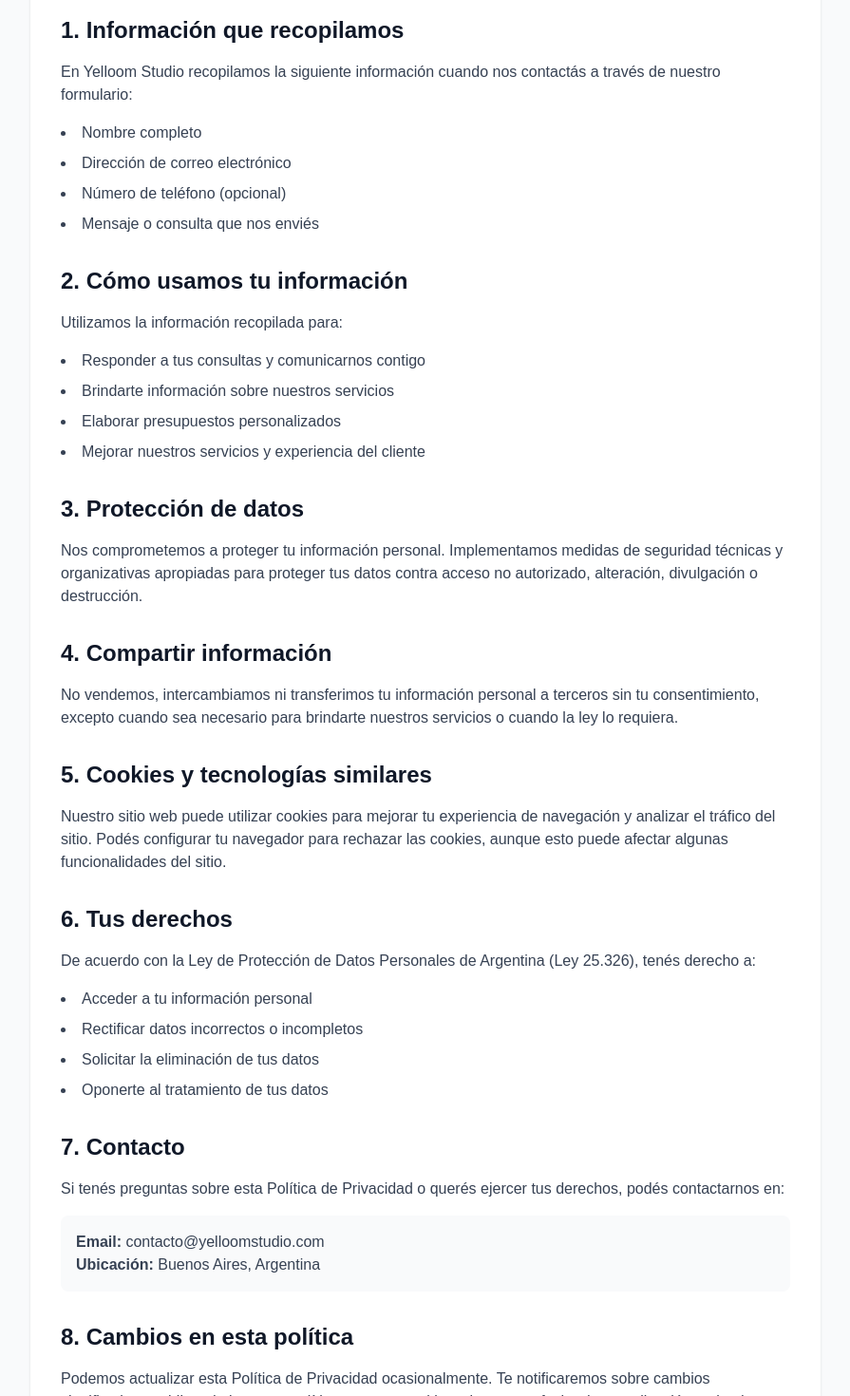
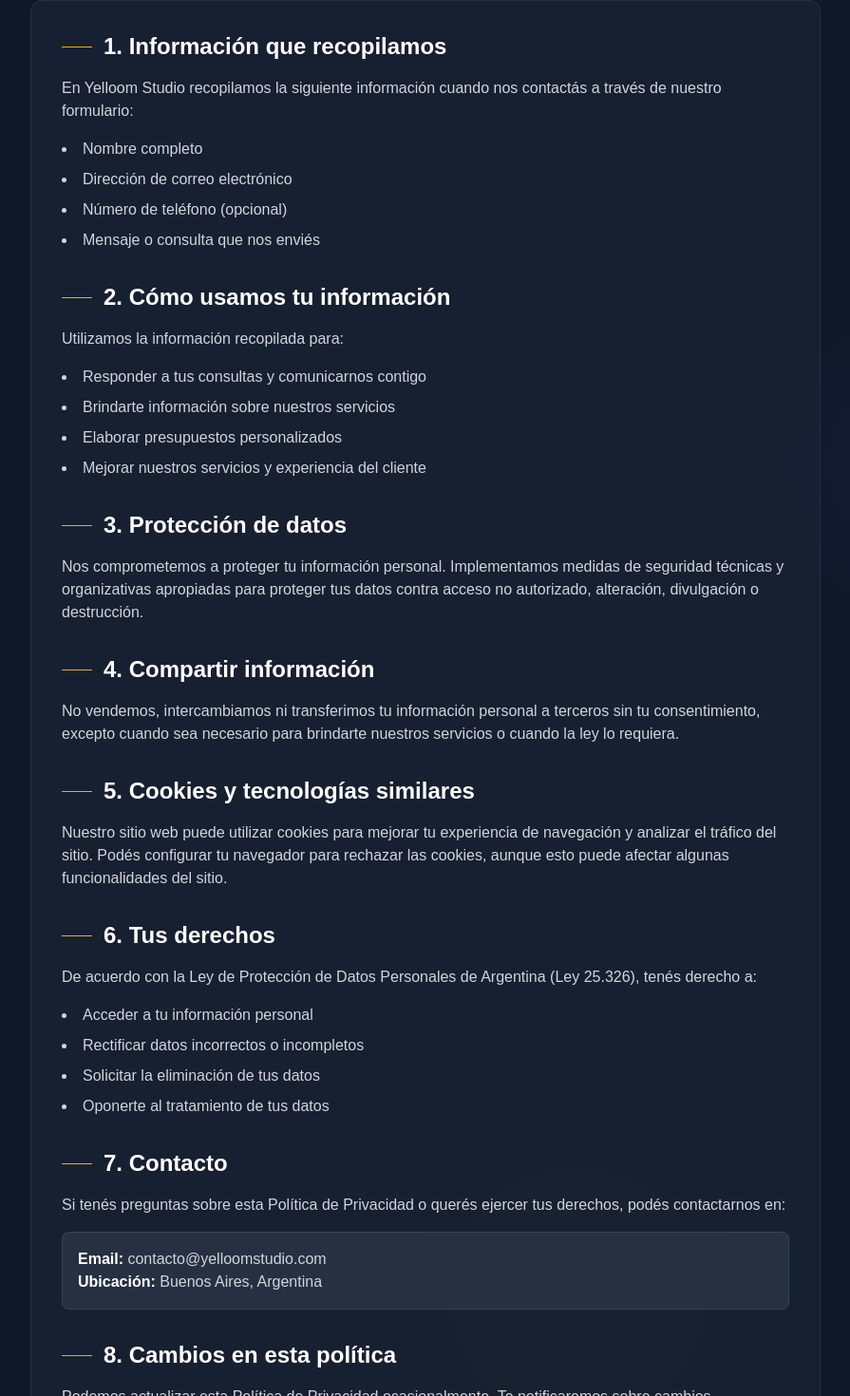
Before and after one commit to yelloomstudio/app-yelloom-studio, a Next.js app: page /privacy-policy in a window 1280 px wide. Shown: the part 260-1730 px from the top of the page at 95% size, without its empty margins (192-1087 px from the left). Built offline with nearby package versions, Linux system fonts and the light colour scheme.

Commit message:
agrego page 'terminos y condiciones'y 'politicas de privacidad' con templates genericos, deberiamos revisar

```diff
--- a/app/privacy-policy/page.tsx
+++ b/app/privacy-policy/page.tsx
@@ -2,13 +2,21 @@ import Link from 'next/link';
 
 export default function PrivacyPolicy() {
     return (
-        <div className="min-h-screen bg-gray-50 py-16">
+        <div className="min-h-screen bg-gray-900 overflow-hidden relative">
+            {/* Elementos decorativos de fondo */}
+            <div className="absolute left-0 top-0 w-full h-full overflow-hidden z-0">
+                <div className="absolute -left-64 top-20 w-96 h-96 bg-blue-500/10 rounded-full opacity-30 blur-xl"></div>
+                <div className="absolute right-0 top-1/3 w-64 h-64 bg-indigo-500/10 rounded-full opacity-30 blur-xl"></div>
+                <div className="absolute left-1/2 bottom-20 w-80 h-80 bg-yellow-500/5 rounded-full opacity-30 blur-xl"></div>
+            </div>
+
+            <div className="relative z-10 py-16">
                 <div className="max-w-4xl mx-auto px-6 lg:px-8">
                     {/* Header */}
                     <div className="mb-12">
                         <Link
                             href="/"
-                        className="inline-flex items-center text-blue-600 hover:text-blue-700 transition-colors duration-300 mb-6"
+                            className="inline-flex items-center text-blue-400 hover:text-blue-300 transition-colors duration-300 mb-6"
                         >
                             <svg className="w-5 h-5 mr-2" fill="none" stroke="currentColor" viewBox="0 0 24 24">
                                 <path strokeLinecap="round" strokeLinejoin="round" strokeWidth={2} d="M10 19l-7-7m0 0l7-7m-7 7h18" />
@@ -16,24 +24,29 @@ export default function PrivacyPolicy() {
                             Volver al inicio
                         </Link>
 
-                    <h1 className="text-4xl font-bold text-gray-900 mb-4">
-                        Política de Privacidad
+                        <h1 className="text-4xl md:text-5xl font-bold text-white mb-6">
+                            Política de <span className="relative inline-block">Privacidad
+                                <span className="absolute -bottom-2 left-0 w-full h-1 bg-gradient-to-r from-yellow-300 to-yellow-600"></span>
+                            </span>
                         </h1>
-                    <p className="text-xl text-gray-600">
+                        <p className="text-xl text-gray-300">
                             Última actualización: {new Date().toLocaleDateString('es-AR')}
                         </p>
                     </div>
 
                     {/* Content */}
                     <div className="prose prose-lg max-w-none">
-                    <div className="bg-white rounded-lg shadow-sm p-8 space-y-8">
+                        <div className="bg-gray-800/50 backdrop-blur-sm rounded-xl border border-gray-700/50 p-8 space-y-8 hover:border-blue-500/30 transition-colors duration-300">
 
                             <section>
-                            <h2 className="text-2xl font-semibold text-gray-900 mb-4">1. Información que recopilamos</h2>
-                            <p className="text-gray-700 mb-4">
+                                <h2 className="text-2xl font-semibold text-white mb-4 flex items-center">
+                                    <span className="h-px w-8 bg-yellow-500 mr-3"></span>
+                                    1. Información que recopilamos
+                                </h2>
+                                <p className="text-gray-300 mb-4">
                                     En Yelloom Studio recopilamos la siguiente información cuando nos contactás a través de nuestro formulario:
                                 </p>
-                            <ul className="list-disc list-inside text-gray-700 space-y-2">
+                                <ul className="list-disc list-inside text-gray-300 space-y-2">
                                     <li>Nombre completo</li>
                                     <li>Dirección de correo electrónico</li>
                                     <li>Número de teléfono (opcional)</li>
@@ -42,11 +55,14 @@ export default function PrivacyPolicy() {
                             </section>
 
                             <section>
-                            <h2 className="text-2xl font-semibold text-gray-900 mb-4">2. Cómo usamos tu información</h2>
-                            <p className="text-gray-700 mb-4">
+                                <h2 className="text-2xl font-semibold text-white mb-4 flex items-center">
+                                    <span className="h-px w-8 bg-yellow-500 mr-3"></span>
+                                    2. Cómo usamos tu información
+                                </h2>
+                                <p className="text-gray-300 mb-4">
                                     Utilizamos la información recopilada para:
                                 </p>
-                            <ul className="list-disc list-inside text-gray-700 space-y-2">
+                                <ul className="list-disc list-inside text-gray-300 space-y-2">
                                     <li>Responder a tus consultas y comunicarnos contigo</li>
                                     <li>Brindarte información sobre nuestros servicios</li>
                                     <li>Elaborar presupuestos personalizados</li>
@@ -55,8 +71,11 @@ export default function PrivacyPolicy() {
                             </section>
 
                             <section>
-                            <h2 className="text-2xl font-semibold text-gray-900 mb-4">3. Protección de datos</h2>
-                            <p className="text-gray-700">
+                                <h2 className="text-2xl font-semibold text-white mb-4 flex items-center">
+                                    <span className="h-px w-8 bg-yellow-500 mr-3"></span>
+                                    3. Protección de datos
+                                </h2>
+                                <p className="text-gray-300">
                                     Nos comprometemos a proteger tu información personal. Implementamos medidas de seguridad
                                     técnicas y organizativas apropiadas para proteger tus datos contra acceso no autorizado,
                                     alteración, divulgación o destrucción.
@@ -64,8 +83,11 @@ export default function PrivacyPolicy() {
                             </section>
 
                             <section>
-                            <h2 className="text-2xl font-semibold text-gray-900 mb-4">4. Compartir información</h2>
-                            <p className="text-gray-700">
+                                <h2 className="text-2xl font-semibold text-white mb-4 flex items-center">
+                                    <span className="h-px w-8 bg-yellow-500 mr-3"></span>
+                                    4. Compartir información
+                                </h2>
+                                <p className="text-gray-300">
                                     No vendemos, intercambiamos ni transferimos tu información personal a terceros sin tu
                                     consentimiento, excepto cuando sea necesario para brindarte nuestros servicios o cuando
                                     la ley lo requiera.
@@ -73,8 +95,11 @@ export default function PrivacyPolicy() {
                             </section>
 
                             <section>
-                            <h2 className="text-2xl font-semibold text-gray-900 mb-4">5. Cookies y tecnologías similares</h2>
-                            <p className="text-gray-700">
+                                <h2 className="text-2xl font-semibold text-white mb-4 flex items-center">
+                                    <span className="h-px w-8 bg-yellow-500 mr-3"></span>
+                                    5. Cookies y tecnologías similares
+                                </h2>
+                                <p className="text-gray-300">
                                     Nuestro sitio web puede utilizar cookies para mejorar tu experiencia de navegación y
                                     analizar el tráfico del sitio. Podés configurar tu navegador para rechazar las cookies,
                                     aunque esto puede afectar algunas funcionalidades del sitio.
@@ -82,11 +107,14 @@ export default function PrivacyPolicy() {
                             </section>
 
                             <section>
-                            <h2 className="text-2xl font-semibold text-gray-900 mb-4">6. Tus derechos</h2>
-                            <p className="text-gray-700 mb-4">
+                                <h2 className="text-2xl font-semibold text-white mb-4 flex items-center">
+                                    <span className="h-px w-8 bg-yellow-500 mr-3"></span>
+                                    6. Tus derechos
+                                </h2>
+                                <p className="text-gray-300 mb-4">
                                     De acuerdo con la Ley de Protección de Datos Personales de Argentina (Ley 25.326), tenés derecho a:
                                 </p>
-                            <ul className="list-disc list-inside text-gray-700 space-y-2">
+                                <ul className="list-disc list-inside text-gray-300 space-y-2">
                                     <li>Acceder a tu información personal</li>
                                     <li>Rectificar datos incorrectos o incompletos</li>
                                     <li>Solicitar la eliminación de tus datos</li>
@@ -95,20 +123,26 @@ export default function PrivacyPolicy() {
                             </section>
 
                             <section>
-                            <h2 className="text-2xl font-semibold text-gray-900 mb-4">7. Contacto</h2>
-                            <p className="text-gray-700">
+                                <h2 className="text-2xl font-semibold text-white mb-4 flex items-center">
+                                    <span className="h-px w-8 bg-yellow-500 mr-3"></span>
+                                    7. Contacto
+                                </h2>
+                                <p className="text-gray-300 mb-4">
                                     Si tenés preguntas sobre esta Política de Privacidad o querés ejercer tus derechos,
                                     podés contactarnos en:
                                 </p>
-                            <div className="bg-gray-50 p-4 rounded-lg mt-4">
-                                <p className="text-gray-700"><strong>Email:</strong> contacto@yelloomstudio.com</p>
-                                <p className="text-gray-700"><strong>Ubicación:</strong> Buenos Aires, Argentina</p>
+                                <div className="bg-gray-700/50 border border-gray-600/50 p-4 rounded-lg mt-4">
+                                    <p className="text-gray-300"><strong className="text-white">Email:</strong> contacto@yelloomstudio.com</p>
+                                    <p className="text-gray-300"><strong className="text-white">Ubicación:</strong> Buenos Aires, Argentina</p>
                                 </div>
                             </section>
 
                             <section>
-                            <h2 className="text-2xl font-semibold text-gray-900 mb-4">8. Cambios en esta política</h2>
-                            <p className="text-gray-700">
+                                <h2 className="text-2xl font-semibold text-white mb-4 flex items-center">
+                                    <span className="h-px w-8 bg-yellow-500 mr-3"></span>
+                                    8. Cambios en esta política
+                                </h2>
+                                <p className="text-gray-300">
                                     Podemos actualizar esta Política de Privacidad ocasionalmente. Te notificaremos sobre
                                     cambios significativos publicando la nueva política en nuestro sitio web con una fecha
                                     de actualización revisada.
@@ -119,5 +153,6 @@ export default function PrivacyPolicy() {
                     </div>
                 </div>
             </div>
+        </div>
     );
 }
```
Also changed, not shown: app/terms-conditions/page.tsx (+99 -42 lines). Lines whose indentation alone changed are shown as unchanged.
